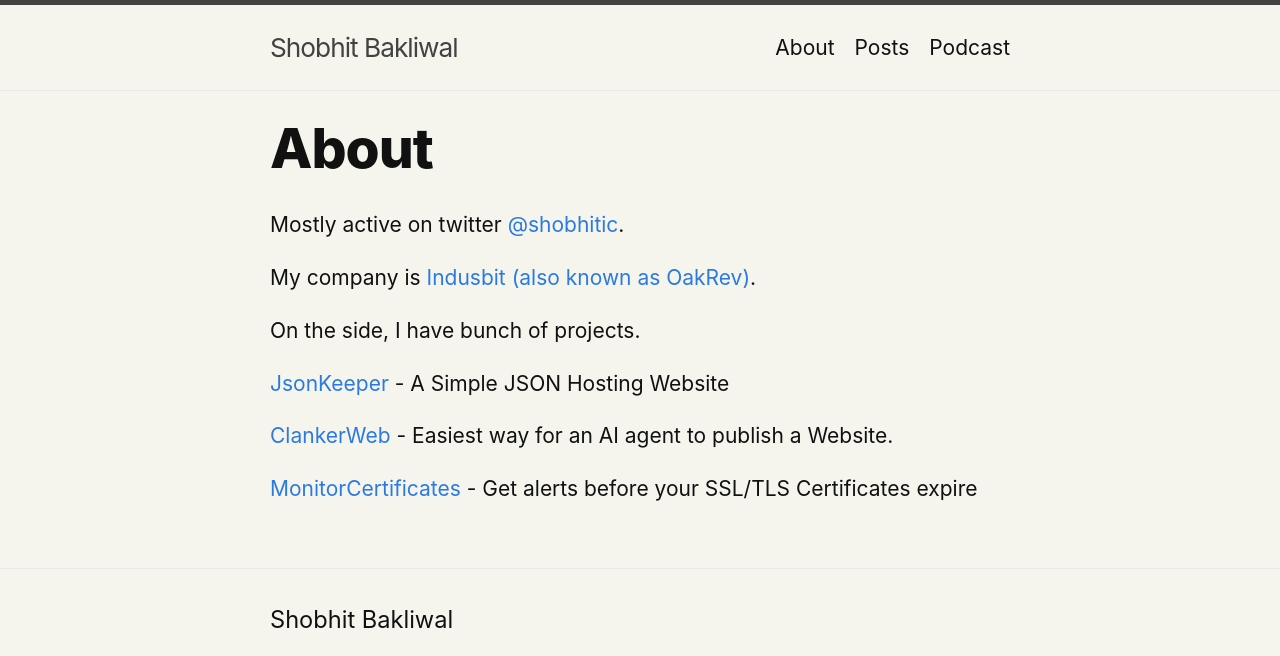
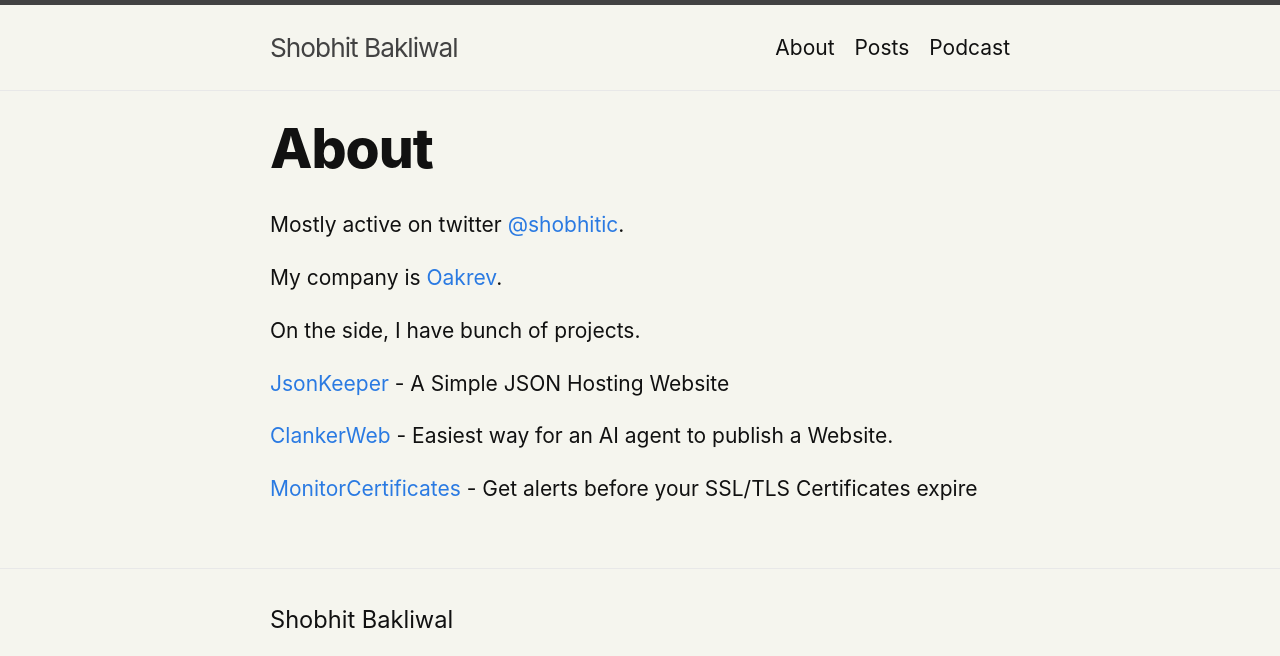
Before and after one commit to shobhitic/shobhitic.github.io, a Jekyll site: the page built from about.markdown, in a window 1280 px wide. Shown: the top 656 px of the page. Built offline with Jekyll 4.4.1, drawn with Linux system fonts in a browser that asks for light colours; comment, search, counter and statistics services are not loaded; grey boxes are pictures that could not be loaded.

Commit message:
updated company name to Oakrev

```diff
--- a/about.markdown
+++ b/about.markdown
@@ -6,7 +6,7 @@
 
 Mostly active on twitter [@shobhitic](https://twitter.com/shobhitic).
 
-My company is [Indusbit (also known as OakRev)](https://indusbit.in/).
+My company is [Oakrev](https://oakrev.com/).
 
 On the side, I have bunch of projects.
 
```
